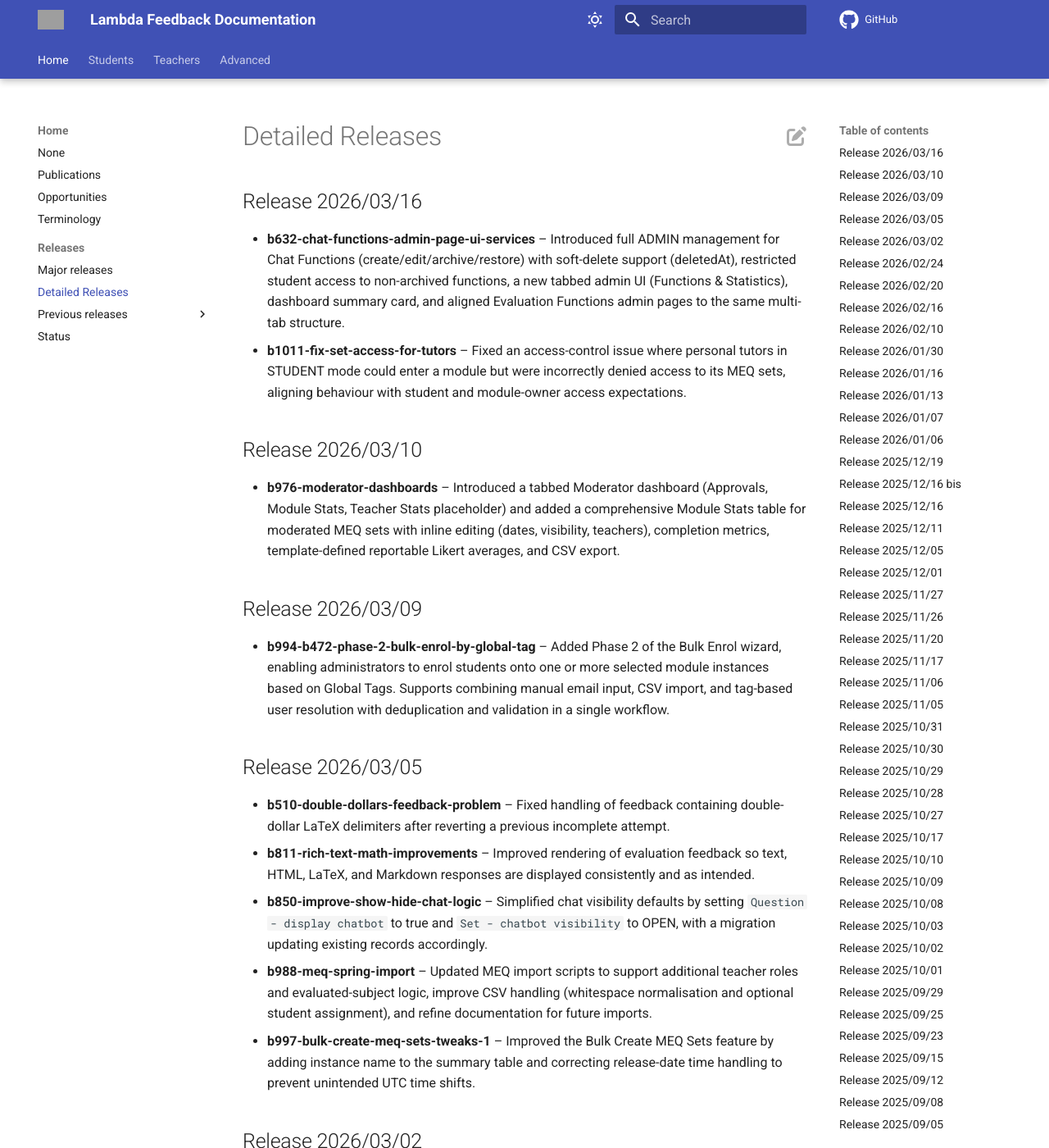
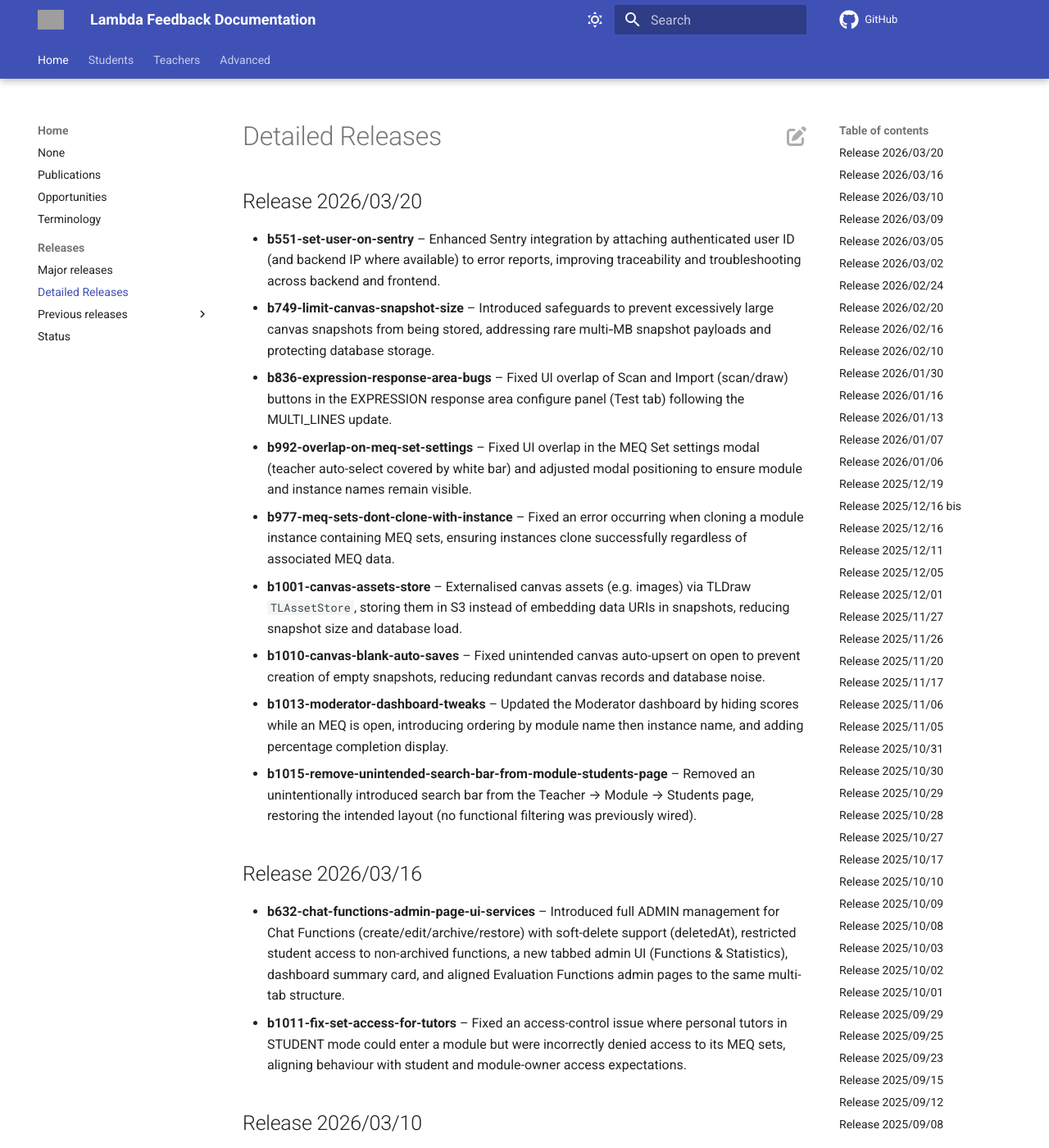
Before and after one commit to lambda-feedback/user-documentation, an MkDocs documentation site: the page built from docs/releases/detailed_releases.md, in a window 1280 px wide and 1400 px high. Shown: the whole window at 82% size. Built offline with MkDocs 1.6.1 and Material for MkDocs 9.7.7, drawn with Linux system fonts in a browser that asks for light colours; comment, search, counter and statistics services are not loaded; grey boxes are pictures that could not be loaded.

Commit message:
Release 2026/03/20 added

```diff
--- a/docs/releases/detailed_releases.md
+++ b/docs/releases/detailed_releases.md
@@ -1,3 +1,16 @@
+
+## Release 2026/03/20
+
+- **b551-set-user-on-sentry** – Enhanced Sentry integration by attaching authenticated user ID (and backend IP where available) to error reports, improving traceability and troubleshooting across backend and frontend.
+- **b749-limit-canvas-snapshot-size** – Introduced safeguards to prevent excessively large canvas snapshots from being stored, addressing rare multi‑MB snapshot payloads and protecting database storage.
+- **b836-expression-response-area-bugs** – Fixed UI overlap of Scan and Import (scan/draw) buttons in the EXPRESSION response area configure panel (Test tab) following the MULTI_LINES update.
+- **b992-overlap-on-meq-set-settings** – Fixed UI overlap in the MEQ Set settings modal (teacher auto-select covered by white bar) and adjusted modal positioning to ensure module and instance names remain visible.
+- **b977-meq-sets-dont-clone-with-instance** – Fixed an error occurring when cloning a module instance containing MEQ sets, ensuring instances clone successfully regardless of associated MEQ data.
+- **b1001-canvas-assets-store** – Externalised canvas assets (e.g. images) via TLDraw `TLAssetStore`, storing them in S3 instead of embedding data URIs in snapshots, reducing snapshot size and database load.
+- **b1010-canvas-blank-auto-saves** – Fixed unintended canvas auto-upsert on open to prevent creation of empty snapshots, reducing redundant canvas records and database noise.
+- **b1013-moderator-dashboard-tweaks** – Updated the Moderator dashboard by hiding scores while an MEQ is open, introducing ordering by module name then instance name, and adding percentage completion display.
+- **b1015-remove-unintended-search-bar-from-module-students-page** – Removed an unintentionally introduced search bar from the Teacher → Module → Students page, restoring the intended layout (no functional filtering was previously wired).
+
 ## Release 2026/03/16
 
 - **b632-chat-functions-admin-page-ui-services** – Introduced full ADMIN management for Chat Functions (create/edit/archive/restore) with soft-delete support (deletedAt), restricted student access to non-archived functions, a new tabbed admin UI (Functions & Statistics), dashboard summary card, and aligned Evaluation Functions admin pages to the same multi-tab structure.
```
